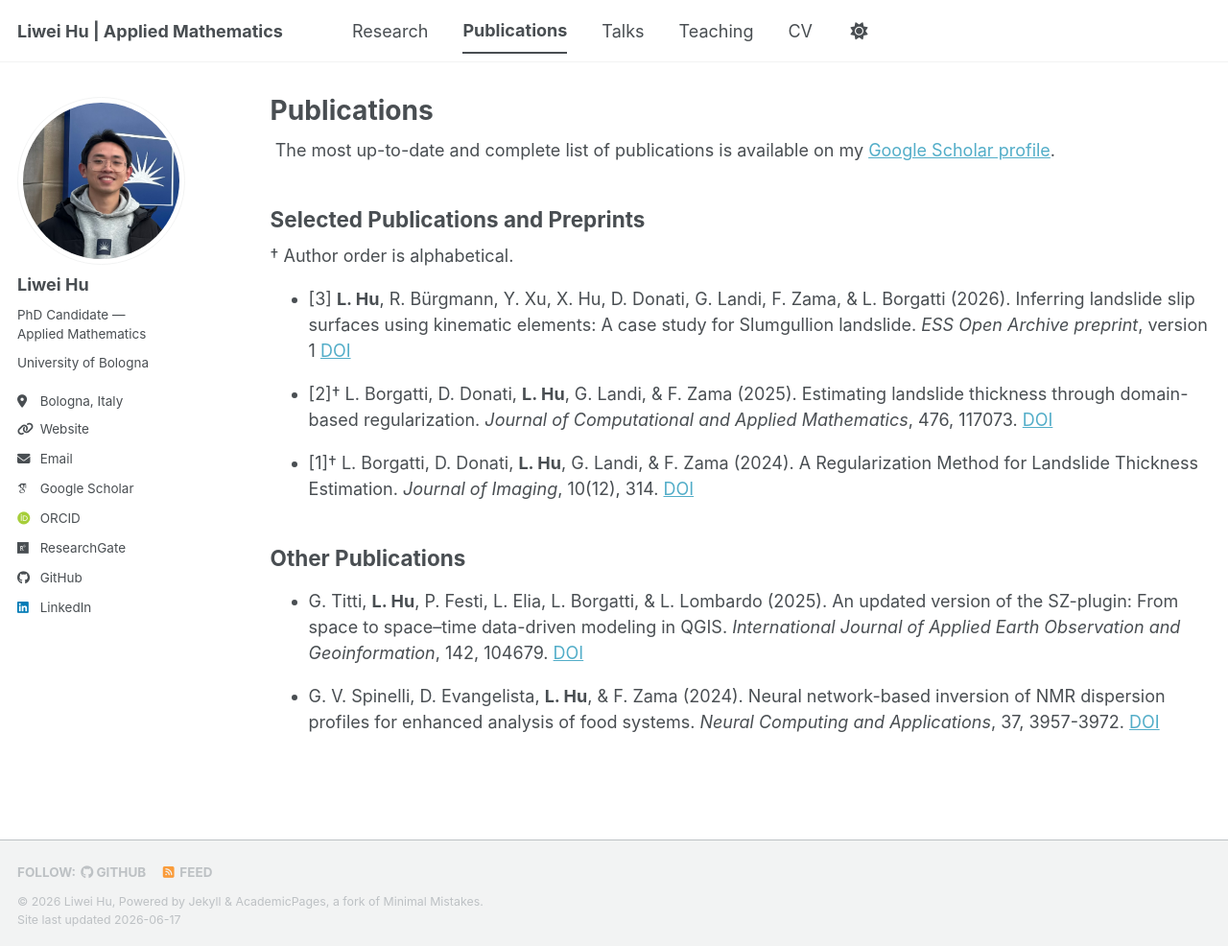
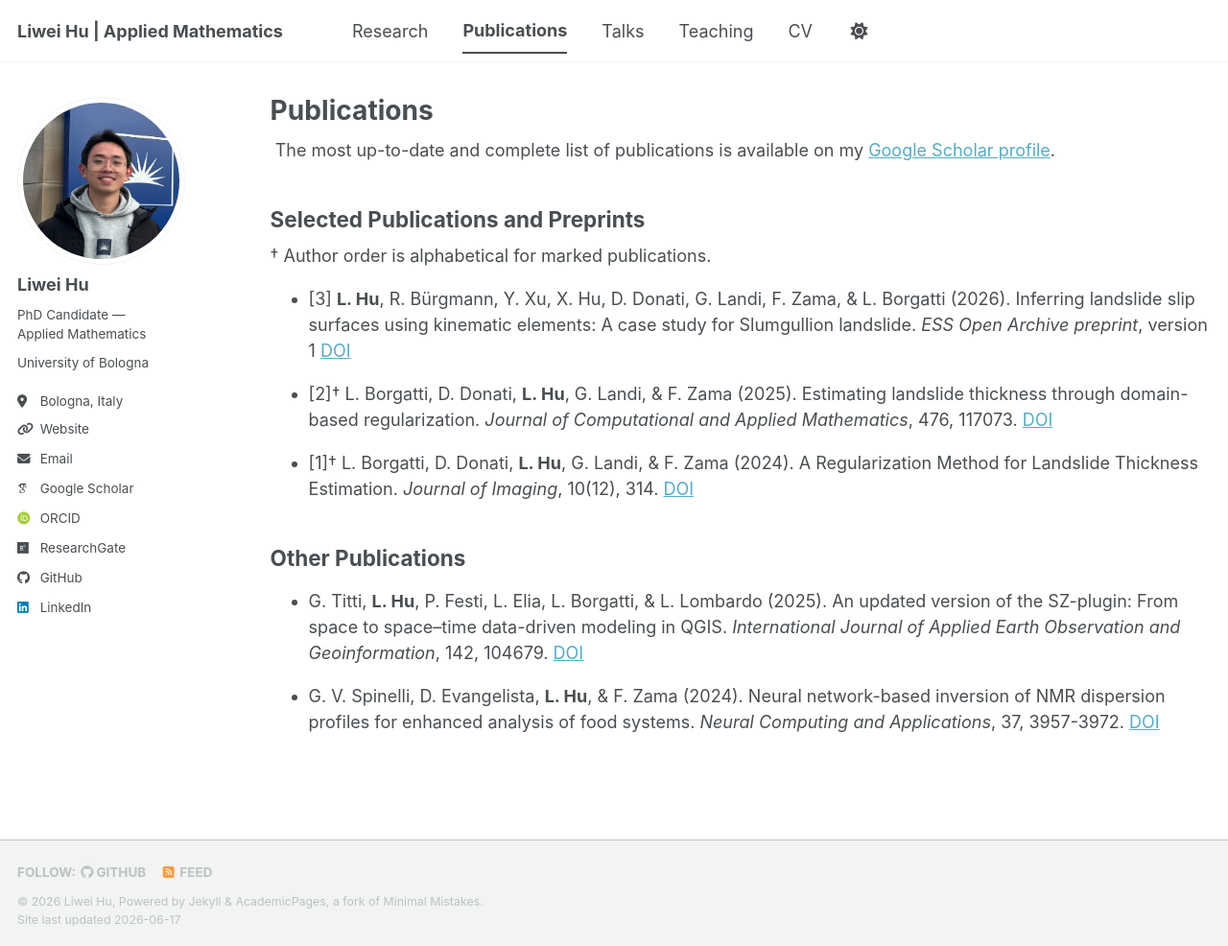
Before and after one commit to liweihu2/liweihu2.github.io, a Jekyll site: the page built from _pages/publications.html, in a window 1280 px wide and 986 px high. Shown: the whole window at 96% size. Built offline with Jekyll 4.4.1, drawn with Linux system fonts in a browser that asks for light colours; some web fonts are replaced; a script bundle is joined from its source files by our own code; library files that are not in the unit come from our copies.

Commit message:
publications

```diff
--- a/_pages/publications.html
+++ b/_pages/publications.html
@@ -36,7 +36,7 @@ author_profile: true
 {% endif %}
 
 <h2>Selected Publications and Preprints</h2>
-† Author order is alphabetical.
+† Author order is alphabetical for marked publications.
 
 <ul>
   <li>
```
